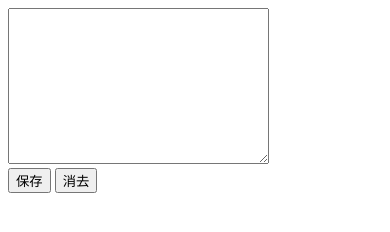
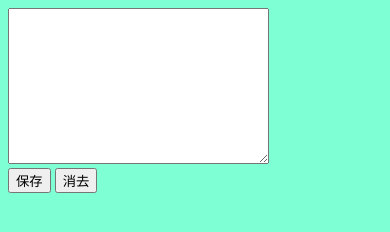
Before and after one commit to lasowlvegas/lasowlvegas.github.io, a plain HTML site: page index.html in a window 390 px wide. Drawn offline with Linux system fonts and the light colour scheme.

Commit message:
Update index.html

```diff
--- a/index.html
+++ b/index.html
@@ -5,6 +5,14 @@
 <meta name="viewport" content="width=device-width,initial-scale=1.0">
 <title>無題ドキュメント</title>
 	<script src="jquery-3.3.1.min.js"></script>
+<style>
+    body{background-color:darkmagenta;}
+    @media screen and (max-width:480px){
+        body{background-color: aquamarine;}
+    }
+
+
+    </style>
 </head>
 
 <body>
```
